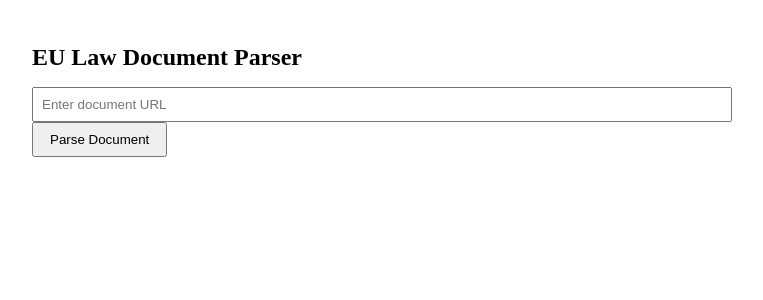
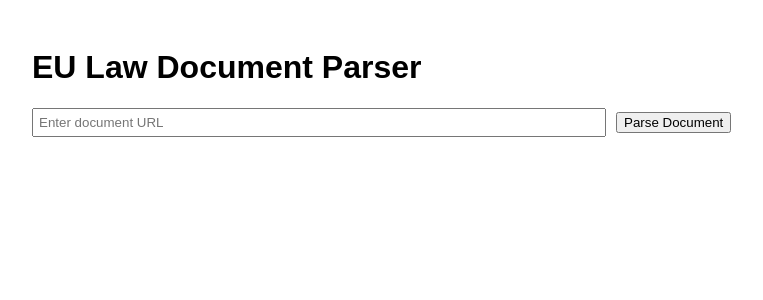
Before and after one commit to mnov88/regexparser, a Next.js app: page / in a window 1280 px wide. Shown: the top 300 px of the page, without its empty margins (208-971 px from the left). Built offline with nearby package versions, Linux system fonts and the light colour scheme.

Commit message:
Update index.js

```diff
--- a/pages/index.js
+++ b/pages/index.js
@@ -1,7 +1,6 @@
 // File: pages/index.js
 import { useState } from 'react';
 
-// EULawParser utility
 class EULawParser {
   constructor() {
     this.titlePattern = /^(Regulation|Directive|Decision|Recommendation|Opinion)\s+(\(EU\)\s+\d{4}\/\d+)\s+of\s+the\s+(.+)$/i;
@@ -30,16 +29,16 @@ class EULawParser {
       if (titleMatch) {
         document.title = `${titleMatch[1]} ${titleMatch[2]} of the ${titleMatch[3]}`;
       } else if (chapterMatch) {
-        currentChapter = { id: Math.random().toString(36).substr(2, 9), number: chapterMatch[1], title: chapterMatch[2], sections: [], articles: [] };
+        currentChapter = { number: chapterMatch[1], title: chapterMatch[2], sections: [], articles: [] };
         document.chapters.push(currentChapter);
         currentSection = null;
         currentArticle = null;
       } else if (sectionMatch) {
-        currentSection = { id: Math.random().toString(36).substr(2, 9), number: sectionMatch[1], title: sectionMatch[2], articles: [] };
+        currentSection = { number: sectionMatch[1], title: sectionMatch[2], articles: [] };
         currentChapter.sections.push(currentSection);
         currentArticle = null;
       } else if (articleMatch) {
-        currentArticle = { id: Math.random().toString(36).substr(2, 9), number: articleMatch[1], title: articleMatch[2], paragraphs: [] };
+        currentArticle = { number: articleMatch[1], title: articleMatch[2], paragraphs: [] };
         if (currentSection) {
           currentSection.articles.push(currentArticle);
         } else if (currentChapter) {
@@ -48,7 +47,7 @@ class EULawParser {
           document.unassignedArticles.push(currentArticle);
         }
       } else if (paragraphMatch && currentArticle) {
-        currentArticle.paragraphs.push({ id: Math.random().toString(36).substr(2, 9), number: paragraphMatch[1], content: paragraphMatch[2] });
+        currentArticle.paragraphs.push({ number: paragraphMatch[1], content: paragraphMatch[2] });
       } else if (subparagraphMatch && currentArticle) {
         const lastParagraph = currentArticle.paragraphs[currentArticle.paragraphs.length - 1];
         if (lastParagraph) {
@@ -61,140 +60,9 @@ class EULawParser {
   }
 }
 
-// ArticleView component
-function ArticleView({ article, onBack }) {
-  return (
-    <div>
-      <button onClick={onBack}>Back</button>
-      <h2>Article {article.number}</h2>
-      <h3>{article.title}</h3>
-      {article.paragraphs.map((paragraph, index) => (
-        <p key={index}>
-          {paragraph.number && <span style={{ fontWeight: 'bold' }}>{paragraph.number} </span>}
-          {paragraph.content}
-        </p>
-      ))}
-    </div>
-  );
-}
-
-// SectionView component
-function SectionView({ section, onBack }) {
-  const [selectedArticle, setSelectedArticle] = useState(null);
-
-  if (selectedArticle) {
-    return <ArticleView article={selectedArticle} onBack={() => setSelectedArticle(null)} />;
-  }
-
-  return (
-    <div>
-      <button onClick={onBack}>Back to Chapter</button>
-      <h2>Section {section.number}</h2>
-      <ul>
-        {section.articles.map((article) => (
-          <li key={article.id}>
-            <button onClick={() => setSelectedArticle(article)}>
-              Article {article.number}: {article.title}
-            </button>
-          </li>
-        ))}
-      </ul>
-    </div>
-  );
-}
-
-// ChapterView component
-function ChapterView({ chapter, onBack }) {
-  const [selectedView, setSelectedView] = useState(null);
-
-  if (selectedView) {
-    return selectedView;
-  }
-
-  return (
-    <div>
-      <button onClick={onBack}>Back to Document</button>
-      <h2>Chapter {chapter.number}</h2>
-      <ul>
-        {chapter.sections.map((section) => (
-          <li key={section.id}>
-            <button onClick={() => setSelectedView(<SectionView section={section} onBack={() => setSelectedView(null)} />)}>
-              Section {section.number}: {section.title}
-            </button>
-          </li>
-        ))}
-        {chapter.articles.map((article) => (
-          <li key={article.id}>
-            <button onClick={() => setSelectedView(<ArticleView article={article} onBack={() => setSelectedView(null)} />)}>
-              Article {article.number}: {article.title}
-            </button>
-          </li>
-        ))}
-      </ul>
-    </div>
-  );
-}
-
-// UnassignedArticlesView component
-function UnassignedArticlesView({ articles, onBack }) {
-  const [selectedArticle, setSelectedArticle] = useState(null);
-
-  if (selectedArticle) {
-    return <ArticleView article={selectedArticle} onBack={() => setSelectedArticle(null)} />;
-  }
-
-  return (
-    <div>
-      <button onClick={onBack}>Back to Document</button>
-      <h2>Unassigned Articles</h2>
-      <ul>
-        {articles.map((article) => (
-          <li key={article.id}>
-            <button onClick={() => setSelectedArticle(article)}>
-              Article {article.number}: {article.title}
-            </button>
-          </li>
-        ))}
-      </ul>
-    </div>
-  );
-}
-
-// EULawDocumentView component
-function EULawDocumentView({ document }) {
-  const [selectedView, setSelectedView] = useState(null);
-
-  if (selectedView) {
-    return selectedView;
-  }
-
-  return (
-    <div>
-      <h2>{document.title}</h2>
-      <ul>
-        {document.chapters.map((chapter) => (
-          <li key={chapter.id}>
-            <button onClick={() => setSelectedView(<ChapterView chapter={chapter} onBack={() => setSelectedView(null)} />)}>
-              Chapter {chapter.number}: {chapter.title}
-            </button>
-          </li>
-        ))}
-        {document.unassignedArticles.length > 0 && (
-          <li>
-            <button onClick={() => setSelectedView(<UnassignedArticlesView articles={document.unassignedArticles} onBack={() => setSelectedView(null)} />)}>
-              Unassigned Articles
-            </button>
-          </li>
-        )}
-      </ul>
-    </div>
-  );
-}
-
-// Main App component
 export default function Home() {
   const [url, setUrl] = useState('');
-  const [document, setDocument] = useState(null);
+  const [parsedDocument, setParsedDocument] = useState(null);
   const [loading, setLoading] = useState(false);
   const [error, setError] = useState('');
 
@@ -202,7 +70,7 @@ export default function Home() {
     e.preventDefault();
     setLoading(true);
     setError('');
-    setDocument(null);
+    setParsedDocument(null);
 
     try {
       const response = await fetch(url);
@@ -211,8 +79,8 @@ export default function Home() {
       }
       const plainText = await response.text();
       const parser = new EULawParser();
-      const parsedDocument = parser.parse(plainText);
-      setDocument(parsedDocument);
+      const document = parser.parse(plainText);
+      setParsedDocument(document);
     } catch (error) {
       console.error('Error parsing document:', error);
       setError('Failed to fetch or parse the document. Please check the URL and try again.');
@@ -221,24 +89,44 @@ export default function Home() {
     }
   };
 
+  const renderHierarchy = (document) => {
+    if (!document) return null;
+
+    return (
+      <pre>
+        {document.title}
+        {document.chapters.map((chapter, chapterIndex) => `
+  Chapter ${chapter.number}: ${chapter.title}
+    ${chapter.sections.map((section, sectionIndex) => `
+    Section ${section.number}: ${section.title}
+      ${section.articles.map((article, articleIndex) => `
+      Article ${article.number}: ${article.title}`).join('')}`).join('')}
+    ${chapter.articles.map((article, articleIndex) => `
+    Article ${article.number}: ${article.title}`).join('')}`).join('')}
+        ${document.unassignedArticles.map((article, articleIndex) => `
+  Article ${article.number}: ${article.title}`).join('')}
+      </pre>
+    );
+  };
+
   return (
-    <div style={{ maxWidth: '800px', margin: '0 auto', padding: '20px' }}>
-      <h1 style={{ fontSize: '24px', fontWeight: 'bold', marginBottom: '16px' }}>EU Law Document Parser</h1>
-      <form onSubmit={handleSubmit} style={{ marginBottom: '16px' }}>
+    <div style={{ fontFamily: 'Arial, sans-serif', maxWidth: '800px', margin: '0 auto', padding: '20px' }}>
+      <h1>EU Law Document Parser</h1>
+      <form onSubmit={handleSubmit}>
         <input
           type="url"
           value={url}
           onChange={(e) => setUrl(e.target.value)}
           placeholder="Enter document URL"
           required
-          style={{ marginRight: '8px', padding: '8px', width: 'calc(100% - 120px)' }}
+          style={{ width: '70%', padding: '5px', marginRight: '10px' }}
         />
-        <button type="submit" disabled={loading} style={{ padding: '8px 16px' }}>
+        <button type="submit" disabled={loading}>
           {loading ? 'Parsing...' : 'Parse Document'}
         </button>
       </form>
       {error && <p style={{ color: 'red' }}>{error}</p>}
-      {document && <EULawDocumentView document={document} />}
+      {parsedDocument && renderHierarchy(parsedDocument)}
     </div>
   );
 }
```
